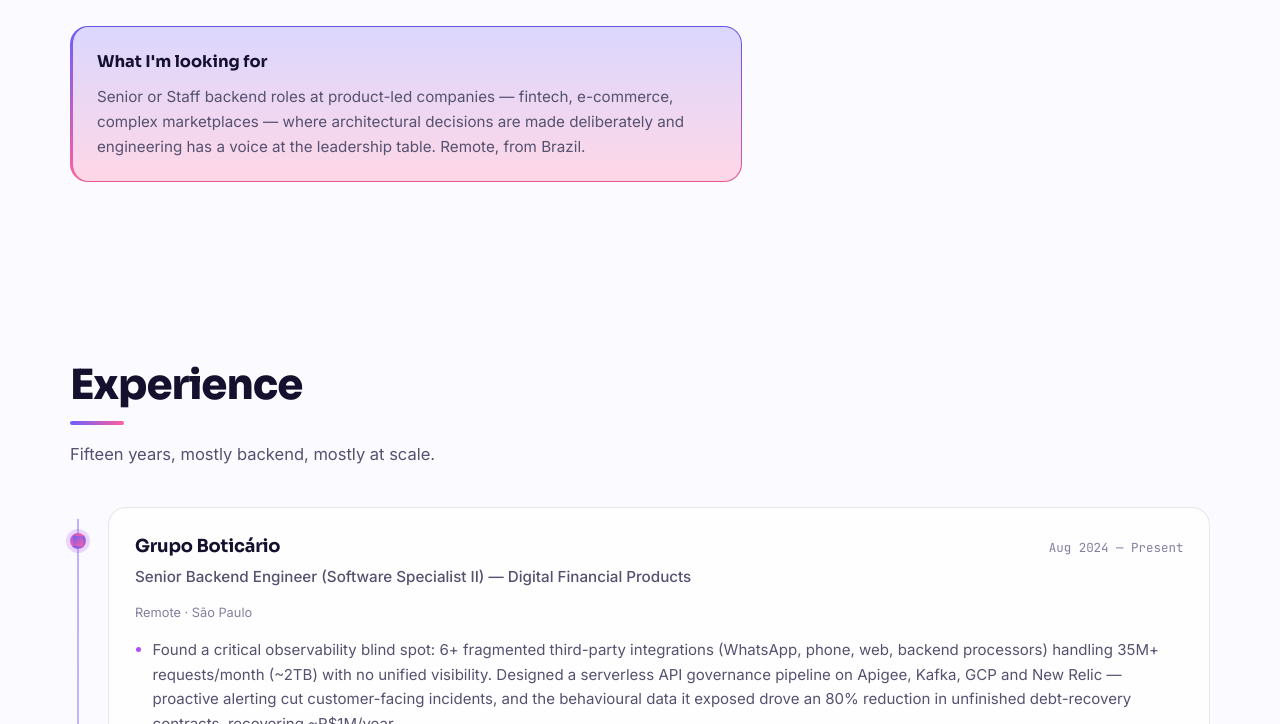
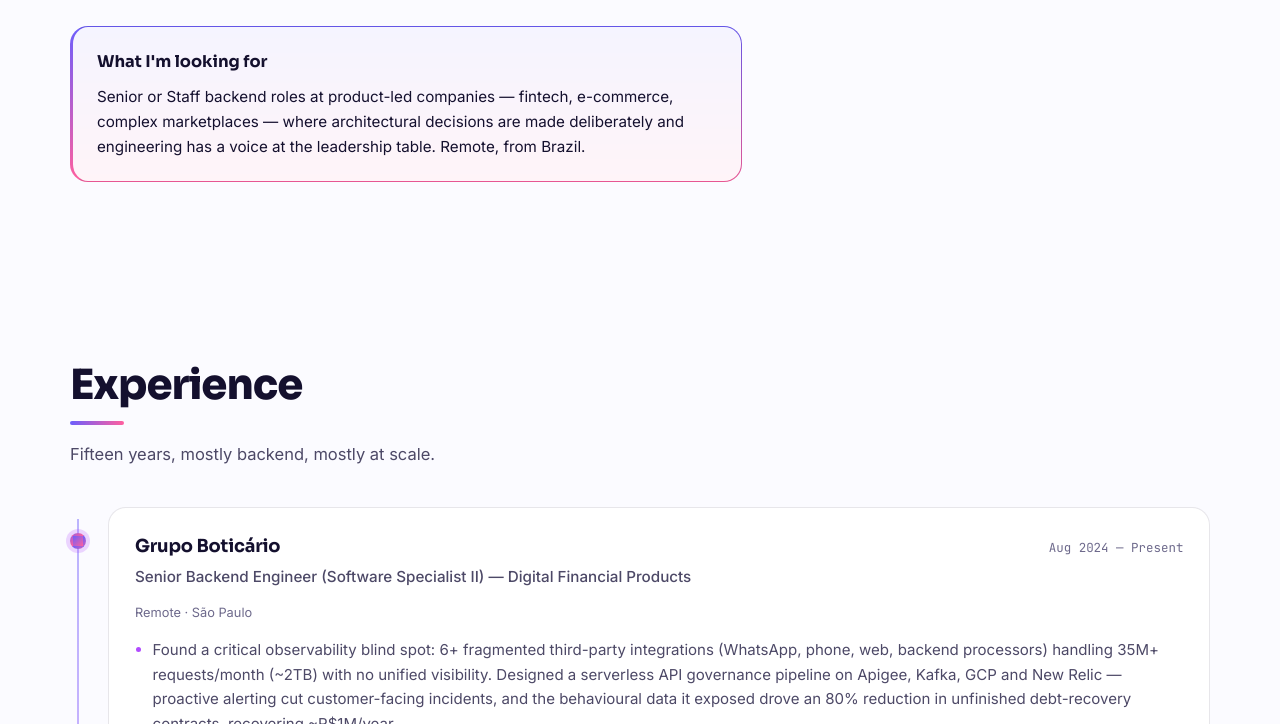
Before and after one commit to raphaelpanta/raphaelpanta.github.io, a plain HTML site: page index.html in a window 1280 px wide. Shown: the part 2076-2800 px from the top of the page. Drawn offline with Linux system fonts and the light colour scheme; no server answers.

Commit message:
Fix dark-mode legibility: panels were washing out over the aurora
The 'What I'm looking for' callout was unreadable in dark mode. Root cause was
not the text colour but the panel behind it: --surface was rgba(255,255,255,.035),
essentially transparent, so the fixed aurora gradient bled straight through.
Over the pink blob the callout body measured 2.82:1 - well under the 4.5:1 AA
threshold - despite measuring 7.98:1 against the flat page background.

The same defect affected every translucent panel: job bullets, post excerpts,
repo descriptions, connect cards, metric notes and the prose column.

- dark --surface is now dark glass rgba(18,18,26,.80) instead of white glass;
  adding white over a bright blob made contrast worse, not better
- --aurora-op reduced .55 -> .30 (dark) and .38 -> .28 (light) so uncarded
  prose clears AA too
- --text-3 lifted for both themes; it failed AA even on the flat background
- the callout gets a dedicated opaque --surface-solid and full-strength --text

Worst case now measures 5.4:1 to 16:1 across both themes; every token passes AA.

```diff
--- a/assets/style.css
+++ b/assets/style.css
@@ -23,33 +23,39 @@
 html[data-theme="dark"] {
   --bg: #08080f;
   --bg-2: #0e0e1a;
-  --surface: rgba(255,255,255,.035);
-  --surface-2: rgba(255,255,255,.06);
+  /* Dark glass, not white glass. A translucent white surface over the coloured
+     aurora produced washed-out panels where body text fell to ~2.8:1. */
+  --surface: rgba(18,18,26,.80);
+  --surface-2: rgba(26,26,38,.88);
   --border: rgba(255,255,255,.10);
   --border-strong: rgba(255,255,255,.18);
   --text: #f2f2f7;
   --text-2: #a7a7bd;
-  --text-3: #74748c;
+  --text-3: #9494ab;
   --shadow: 0 24px 60px -20px rgba(0,0,0,.8);
-  --aurora-op: .55;
+  --aurora-op: .30;
   --grid-op: .05;
   --chip-bg: rgba(255,255,255,.06);
+  /* For panels that must stay legible over the coloured aurora. --surface is
+     only 3.5% white, so it lets the gradient blobs bleed straight through. */
+  --surface-solid: rgba(22, 22, 31, .92);
 }
 
 html[data-theme="light"] {
   --bg: #fbfbff;
   --bg-2: #f2f1fb;
-  --surface: rgba(255,255,255,.75);
+  --surface: rgba(255,255,255,.88);
   --surface-2: #ffffff;
   --border: rgba(20,16,50,.10);
   --border-strong: rgba(20,16,50,.18);
   --text: #14102e;
-  --text-2: #55516f;
-  --text-3: #837fa0;
+  --text-2: #4d4967;
+  --text-3: #6e6a8c;
   --shadow: 0 20px 50px -24px rgba(40,20,90,.28);
-  --aurora-op: .38;
+  --aurora-op: .28;
   --grid-op: .05;
   --chip-bg: rgba(109,94,252,.08);
+  --surface-solid: rgba(255, 255, 255, .93);
 }
 
 /* ---------- base ---------- */
@@ -373,11 +379,11 @@ button { font: inherit; color: inherit; }
   margin-top: 1.8rem; padding: 1.4rem 1.5rem; border-radius: var(--radius);
   border: 1px solid var(--border); border-left: 3px solid transparent;
   background:
-    linear-gradient(var(--surface), var(--surface)) padding-box,
+    linear-gradient(var(--surface-solid), var(--surface-solid)) padding-box,
     linear-gradient(180deg, var(--g1), var(--g3)) border-box;
 }
 .callout h3 { font-family: var(--font-display); margin: 0 0 .5rem; font-size: 1.02rem; }
-.callout p { margin: 0; color: var(--text-2); font-size: .95rem; }
+.callout p { margin: 0; color: var(--text); font-size: .95rem; }
 
 .facts dl { margin: 0; display: grid; gap: 1rem; }
 .facts dt { font-size: .74rem; text-transform: uppercase; letter-spacing: .09em; color: var(--text-3); margin-bottom: .15rem; }
```
